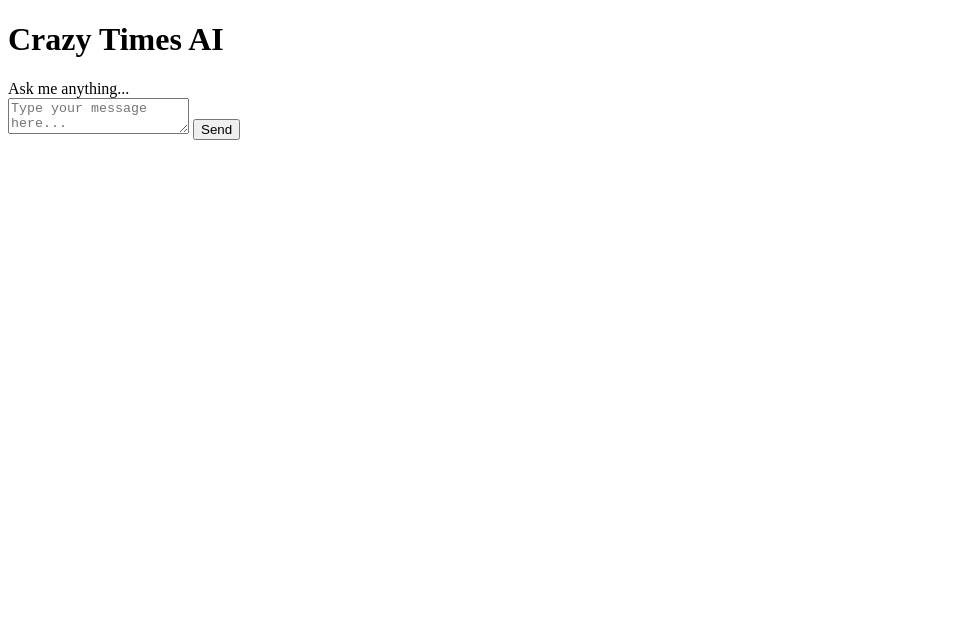
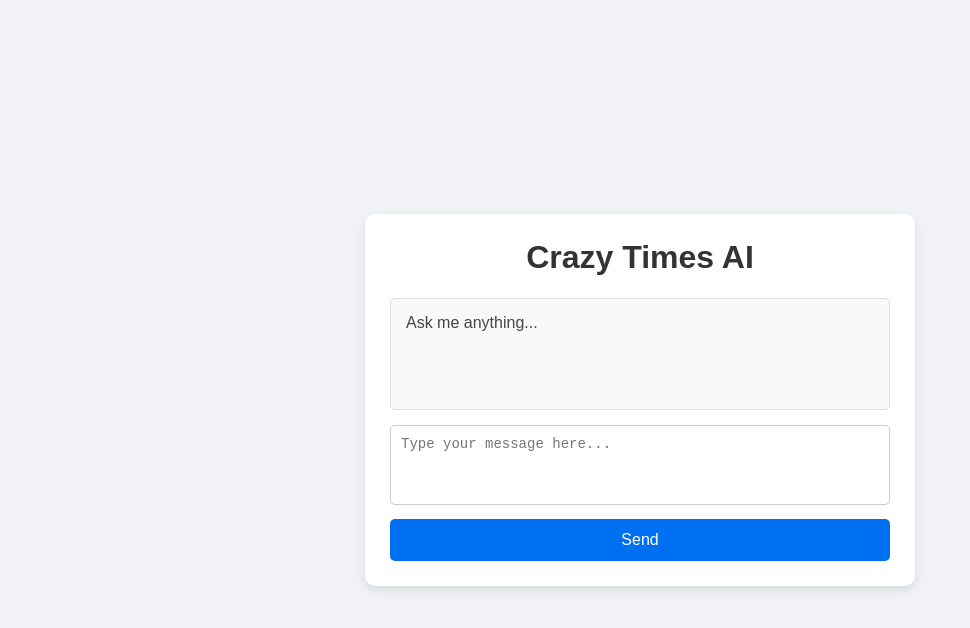
Before and after one commit to krameshece-ctrl/CRAZY-TIMES, a plain HTML site: page index.html in a window 1280 px wide. Shown: the whole page, without its empty margins (0-970 px from the left). Drawn offline with Linux system fonts and the light colour scheme.

Commit message:
Add inline styles for chat interface in index.html

```diff
--- a/index.html
+++ b/index.html
@@ -4,7 +4,70 @@
   <meta charset="UTF-8">
   <meta name="viewport" content="width=device-width, initial-scale=1.0">
   <title>Crazy Times AI</title>
-  <link rel="stylesheet" href="style.css">
+  <style>
+    body {
+      font-family: Arial, sans-serif;
+      background-color: #f0f2f5;
+      display: flex;
+      justify-content: center;
+      align-items: center;
+      height: 100vh;
+      margin: 0;
+    }
+
+    .chat-container {
+      background: #ffffff;
+      padding: 25px;
+      border-radius: 10px;
+      box-shadow: 0 4px 10px rgba(0, 0, 0, 0.1);
+      width: 100%;
+      max-width: 500px;
+    }
+
+    h1 {
+      margin-top: 0;
+      color: #333;
+      text-align: center;
+    }
+
+    .response-box {
+      background: #f9f9f9;
+      border: 1px solid #ddd;
+      padding: 15px;
+      border-radius: 5px;
+      min-height: 80px;
+      margin-bottom: 15px;
+      white-space: pre-wrap;
+      color: #444;
+    }
+
+    textarea {
+      width: 100%;
+      height: 80px;
+      padding: 10px;
+      box-sizing: border-box;
+      border: 1px solid #ccc;
+      border-radius: 5px;
+      resize: none;
+      font-size: 14px;
+    }
+
+    button {
+      width: 100%;
+      padding: 12px;
+      background-color: #0070f3;
+      color: white;
+      border: none;
+      border-radius: 5px;
+      font-size: 16px;
+      margin-top: 10px;
+      cursor: pointer;
+    }
+
+    button:hover {
+      background-color: #0051a8;
+    }
+  </style>
 </head>
 <body>
 
```
